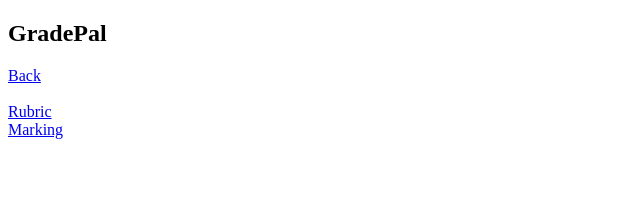
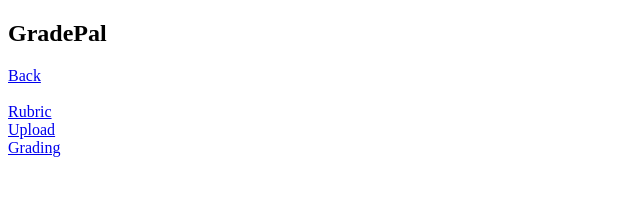
Before and after one commit to jluo896/CS399Capstone, a React (Create React App) app in the folder frontend/: page / in a window 1280 px wide. Shown: the top 211 px of the page, without its empty margins (0-640 px from the left). Built offline with nearby package versions, Linux system fonts and the light colour scheme.

Commit message:
changed and added new route pages

```diff
--- a/frontend/package.json
+++ b/frontend/package.json
@@ -7,6 +7,7 @@
     "@testing-library/react": "^13.4.0",
     "@testing-library/user-event": "^13.5.0",
     "axios": "^1.5.0",
+    "file-saver": "^2.0.5",
     "formBuilder": "^3.9.16",
     "papaparse": "^5.4.1",
     "react": "^18.2.0",
--- a/frontend/src/App.js
+++ b/frontend/src/App.js
@@ -4,7 +4,9 @@
 
 import Home from "./Routes/Home";
 import Rubric from "./Routes/Rubric";
-import Marking from "./Routes/Marking";
+import Upload from "./Routes/Upload";
+import GradeMenu from "./Routes/GradeMenu";
+import GradePage from "./Routes/GradePage";
 
 function App() {
     return (
@@ -17,7 +19,9 @@
             <Routes>
                 <Route path="/" exact element={<Home/>} />
                 <Route path="/rubric" element={<Rubric/>} />
-                <Route path="/marking" element={<Marking/>} />
+                <Route path="/upload" element={<Upload/>} />
+                <Route path="/grademenu" element={<GradeMenu/>} />
+                <Route path="/gradepage" element={<GradePage/>} />
             </Routes>
         </Router>
     )
--- /dev/null
+++ b/frontend/src/Routes/GradeMenu.js
@@ -0,0 +1,8 @@
+import React from "react";
+
+export default function GradeMenu() {
+    return (
+        <div>
+        </div>
+    )
+};
--- /dev/null
+++ b/frontend/src/Routes/GradePage.js
@@ -0,0 +1,8 @@
+import React from "react";
+
+export default function GradePage() {
+    return (
+        <div>
+        </div>
+    )
+};
--- a/frontend/src/Routes/Home.js
+++ b/frontend/src/Routes/Home.js
@@ -6,7 +6,8 @@
     return (
         <div>
             <div><Link to="/rubric">Rubric</Link></div>
-            <div><Link to="/marking">Marking</Link></div>
+            <div><Link to="/upload">Upload</Link></div>
+            <div><Link to="/grademenu">Grading</Link></div>
         </div>
     )
 };
--- a/frontend/src/Routes/Marking.js
+++ b/frontend/src/Routes/Upload.js
@@ -2,8 +2,14 @@
 
 import Papa from "papaparse";
 import axios from "axios";
+import { saveAs } from "file-saver";
 
-export default function Marking() {
+/**
+ * Multiple file upload: https://codefrontend.com/file-upload-reactjs/
+ */
+
+export default function Upload() {
+    const API = "http://localhost:5000";
     const [rubricFile, setRubricFile] = useState(null);
     const [studentsFile, setStudentsFile] = useState(null);
 
@@ -37,6 +43,11 @@
                 rubricJson = JSON.parse(e.target.result)
                 console.log(rubricJson);
                 // axios.post()
+
+                //const file = axios.get(API+"/rubric/jsonDownloadTest", {data : {"rubric":rubricJson}}).then(res => res.data);
+                //const file = new Blob([JSON.stringify(rubricJson)], { type: "application/json" });
+                //console.log(file);
+                //saveAs(file, "test.json");
             } catch(error) {
                 alert("Not json format!");
             }
```
Also changed, not shown: 1 other file (tests, documents, lock files or other folders).
